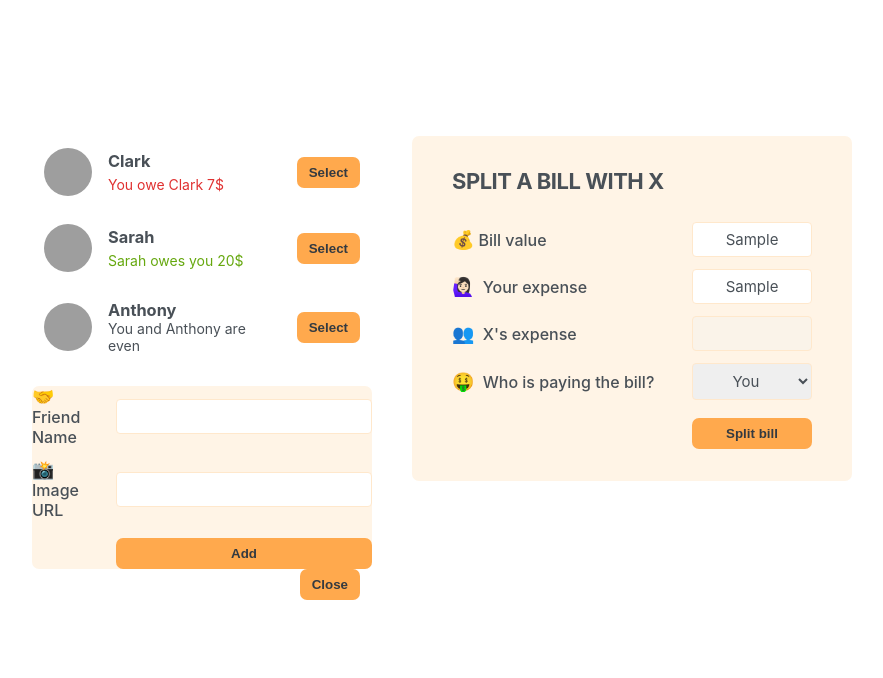
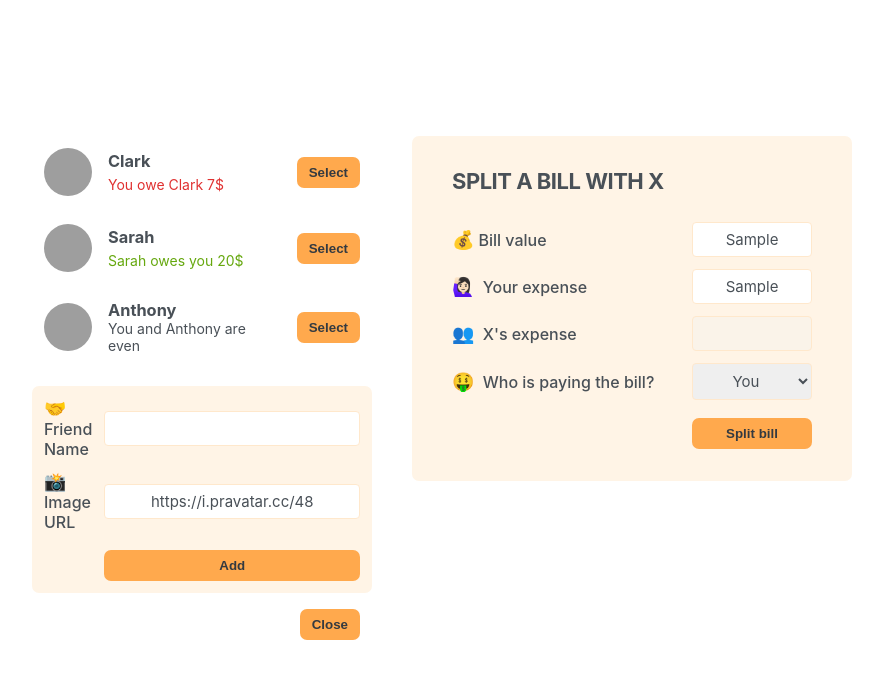
Before and after one commit to Tala-cmd/react-eat-n-split, a React (Vite) app: page / in a window 1280 px wide. Both pictures are taken after typing "Sample", "Sample" into the empty fields and a click on the button "Add Friend". Shown: the top 678 px of the page, without its empty margins (198-1081 px from the left). Built offline with nearby package versions, Linux system fonts and the light colour scheme; grey boxes are pictures that could not be loaded.

Commit message:
Adding a new friend

```diff
--- a/src/components/App.jsx
+++ b/src/components/App.jsx
@@ -26,17 +26,23 @@
 ];
 
 function App() {
+  const [friends, setFriends] = useState(initialFriends)
   const [showAddFriend, setShowAddFriend] = useState(false)
 
   function handleShowAddFriend(){
     setShowAddFriend(!showAddFriend)
   }
 
+  function handleAddFriend(friend){
+    setFriends((friends)=> [...friends, friend])
+    setShowAddFriend(false)
+  }
+
   return (
     <div className='app'>
       <div className='sidebar'>
-        <FriendsList data={initialFriends} />
-        { showAddFriend && <FormAddFriend /> }
+        <FriendsList data={initialFriends} friends={friends}/>
+        { showAddFriend && <FormAddFriend onAddFriend={handleAddFriend} /> }
         <Button onClick={handleShowAddFriend}>
           {showAddFriend? 'Close' : 'Add Friend'}</Button>
       </div>
--- a/src/components/FormAddFriend.jsx
+++ b/src/components/FormAddFriend.jsx
@@ -1,14 +1,37 @@
-import React from 'react'
+import React, { useState } from 'react'
 import Button from './Button'
 
-function FormAddFriend() {
+function FormAddFriend({ onAddFriend }) {
+  const [name, setName] = useState('')
+  const [image, setImage] = useState('https://i.pravatar.cc/48')
+
+  function handleSubmit(e){
+  e.preventDefault();
+
+  const id= crypto.randomUUID();
+
+  if(!name || !image) return;
+
+  const newFriend = {
+    id,
+    name,
+    image:`${image}?=${id}`,
+    balance:0
+  }
+    onAddFriend(newFriend)
+
+    setName('')
+    setImage('https://i.pravatar.cc/48')
+
+  }
+
   return (
-    <form className='form'>
+    <form className='form-add-friend' onSubmit={handleSubmit}>
       <label>🤝Friend Name</label>
-      <input type='text'></input>
+      <input value={name} onChange={(e)=> setName(e.target.value)} type='text'></input>
 
       <label>📸Image URL</label>
-      <input type='text'></input>
+      <input value={image} onChange={(e)=> setImage(e.target.value)} type='text'></input>
       <Button>Add</Button>
     </form>
   )
--- a/src/components/Friend.jsx
+++ b/src/components/Friend.jsx
@@ -1,7 +1,7 @@
 import React from "react";
 import Button from "./Button";
 
-function Friend({ friend }) {
+function Friend({ friend, friends, onAddFriends }) {
 return (
   <>
     <li>
--- a/src/components/FriendsList.jsx
+++ b/src/components/FriendsList.jsx
@@ -1,11 +1,11 @@
 import Friend from './Friend'
 
-function FriendsList( {data} ) {
+function FriendsList({  friends }) {
 
   return (
     <>
     <ul>
-      {data.map((friend)=> <Friend
+      {friends.map((friend)=> <Friend
       key={friend.id}
       friend={friend} //friend object
       />)}
```
